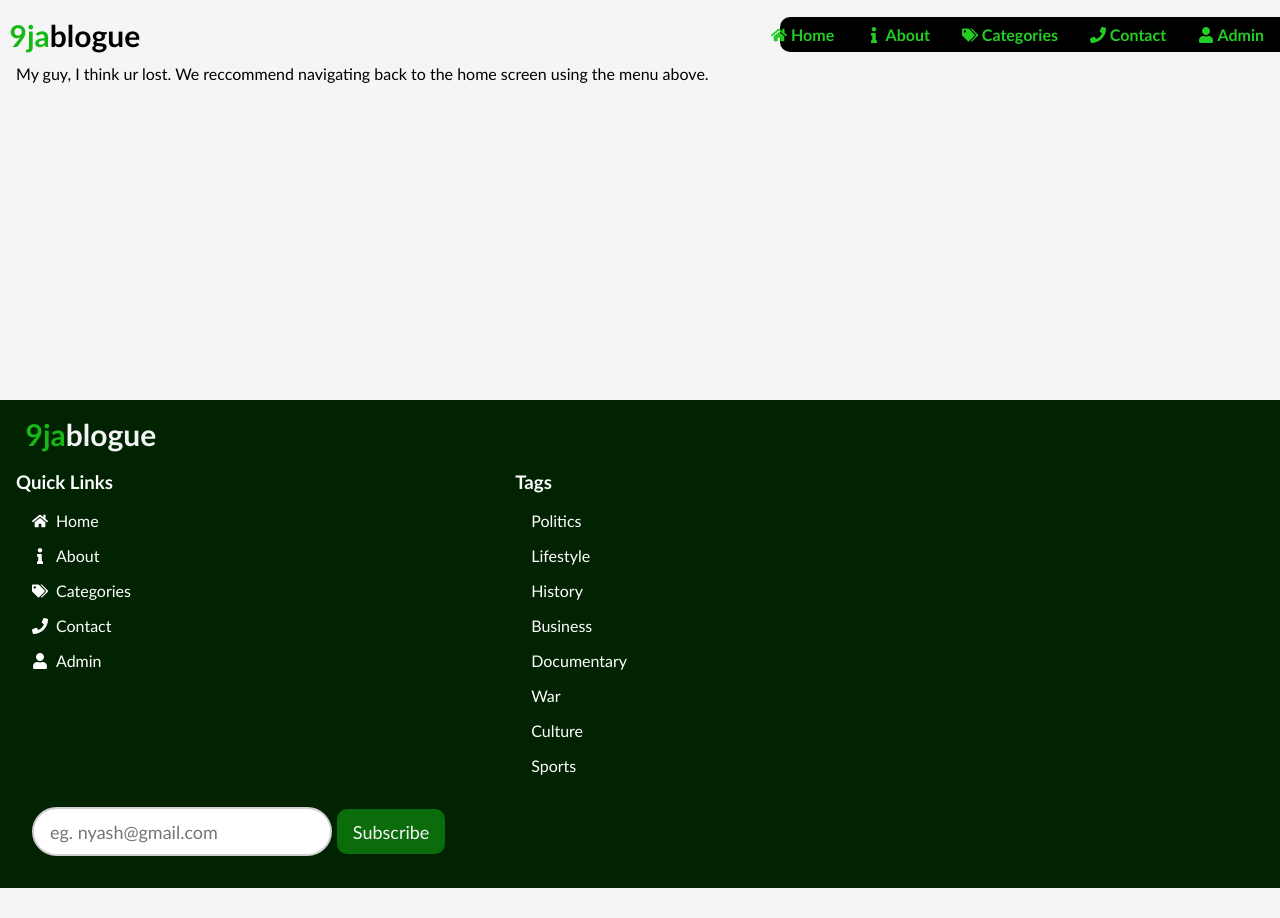
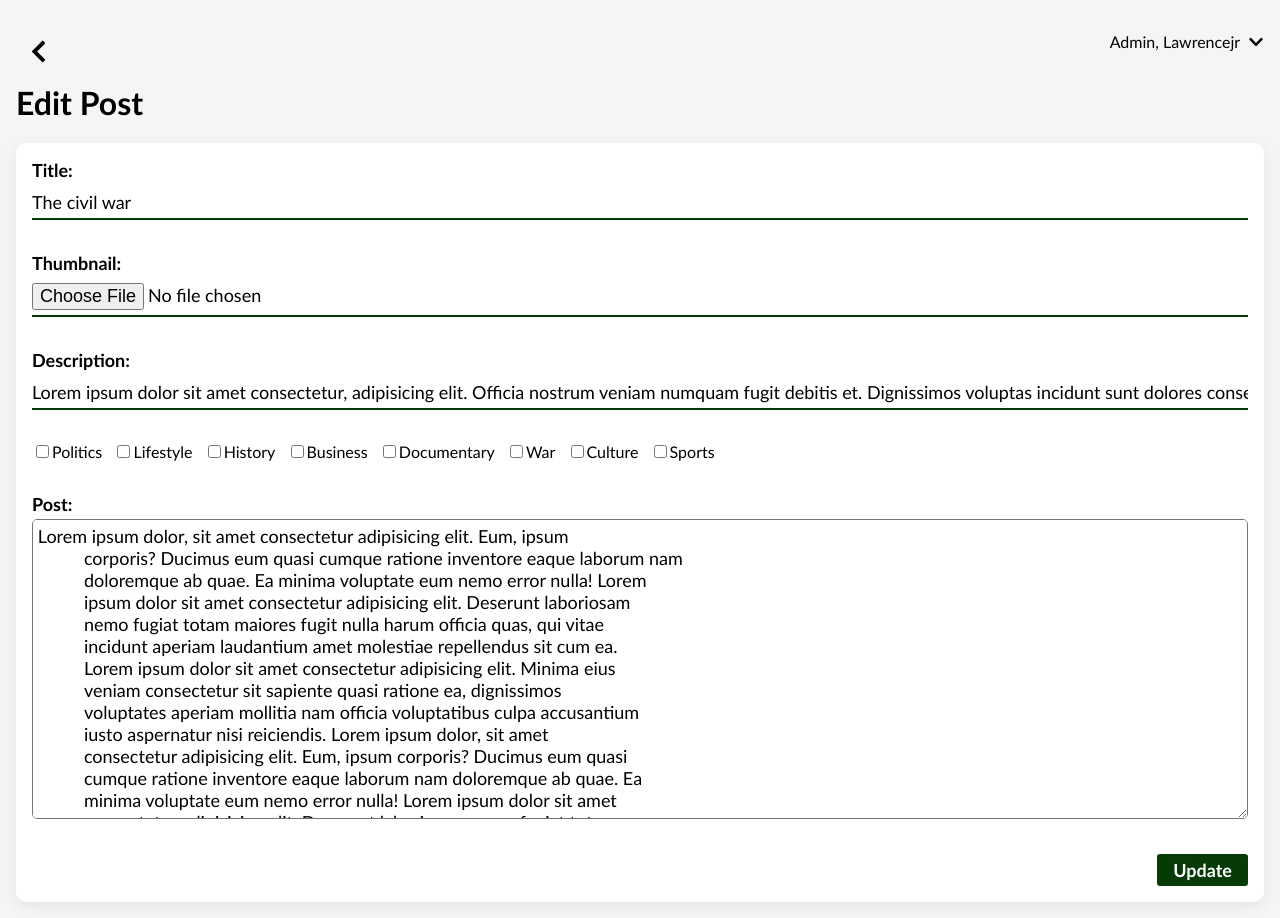
Before and after one commit to lawrencejr5/9jablogue, a React (Create React App) app in the folder client/: page /admin/edit-post/1 in a window 1280 px wide. Before the commit the page ends 888 px from the top, so only its background shows below. Built offline with nearby package versions, Linux system fonts and the light colour scheme.

Commit message:
edit post and logout dd

```diff
--- a/client/src/App.js
+++ b/client/src/App.js
@@ -11,6 +11,7 @@ import Dashboard from "./pages/admin/Dashboard";
 import Write from "./pages/admin/Write";
 import Posts from "./pages/admin/Posts";
 import Account from "./pages/admin/Account";
+import EditPost from "./pages/admin/EditPost";
 
 import ErrorPage from "./pages/Error";
 import ScrollTop from "./components/ScrollTop";
@@ -31,6 +32,7 @@ const App = () => {
           <Route path="admin/" element={<Dashboard />} />
           <Route path="admin/posts/" element={<Posts />} />
           <Route path="admin/write/" element={<Write />} />
+          <Route path="admin/edit-post/:id" element={<EditPost />} />
           <Route path="admin/account/" element={<Account />} />
           <Route path="*" element={<ErrorPage />} />
         </Routes>
--- a/client/src/components/AdminDd.js
+++ b/client/src/components/AdminDd.js
@@ -1,12 +1,22 @@
-import React from "react";
-import { FaChevronDown } from "react-icons/fa";
+import React, { useState } from "react";
+import { FaChevronDown, FaChevronUp, FaPowerOff } from "react-icons/fa";
 
 const AdminDd = () => {
+  const [dd, setDd] = useState(false);
+
   return (
-    <div className="admin-dd">
-      Admin, Lawrencejr &nbsp;
-      <FaChevronDown />
-    </div>
+    <>
+      <div className="admin-dd">
+        <div className="click" onClick={() => setDd((prev) => !prev)}>
+          Admin, Lawrencejr &nbsp;
+          {dd ? <FaChevronUp /> : <FaChevronDown />}
+        </div>
+        <div className={`dd-list ${dd ? "" : "hide"}`}>
+          Logout&nbsp;
+          <FaPowerOff size={"12px"} />
+        </div>
+      </div>
+    </>
   );
 };
 
--- a/client/src/components/modals/EditPost.js
+++ /dev/null
@@ -1,14 +0,0 @@
-import React from "react";
-
-const EditPost = ({ closed, setClosed }) => {
-  return (
-    <div className={`modal-container ${closed ? "close" : ""}`}>
-      <div className={`modal`}>
-        <h2>Edit post</h2>
-        <form action=""></form>
-      </div>
-    </div>
-  );
-};
-
-export default EditPost;
--- /dev/null
+++ b/client/src/index.admin.css
@@ -0,0 +1,3 @@
+@tailwind base;
+@tailwind components;
+@tailwind utilities;
--- a/client/src/index.css
+++ b/client/src/index.css
@@ -662,12 +662,29 @@ footer .news-letter {
   box-shadow: 0px 2px 12px rgba(217, 216, 216, 0.593);
 }
 .admin-dd {
+  margin: 1rem 0 2rem;
   width: 100%;
+}
+.admin-dd .click {
   display: flex;
   justify-content: flex-end;
   align-items: center;
-  margin: 1rem 0 2rem;
 }
+.admin-dd .dd-list {
+  position: absolute;
+  right: 1rem;
+  background-color: #fff;
+  padding: 0.3rem 1rem;
+  margin: 0.3rem;
+  border-radius: 5px;
+  box-shadow: 0px 2px 12px rgba(217, 216, 216, 0.593);
+  display: flex;
+  align-items: center;
+}
+.admin-dd .dd-list.hide {
+  display: none;
+}
+
 .admin-links {
   width: 100%;
 }
@@ -828,7 +845,6 @@ footer .news-letter {
   border-radius: 10px;
   box-shadow: 0px 4px 24px rgba(209, 205, 205, 0.741);
 }
-
 .modal-container .modal h2 {
   margin: 0 auto;
   display: table;
--- /dev/null
+++ b/client/src/pages/admin/EditPost.js
@@ -0,0 +1,76 @@
+import React, { useEffect } from "react";
+import { useParams } from "react-router-dom";
+
+import AdminNav from "../../components/AdminNav";
+import Logo from "../../components/Logo";
+import AdminDd from "../../components/AdminDd";
+import Navbaek from "../../components/Navbaek";
+
+import { catgories } from "../../data/categories";
+import { posts } from "../../data/posts";
+import { text } from "../../data/postText";
+
+const EditPost = () => {
+  const { id } = useParams();
+  const thePost = posts.find((post) => post.id === Number(id));
+
+  return (
+    <main className="admin-main write">
+      <Navbaek />
+      <AdminDd />
+      <div className="header">
+        <h1>Edit Post</h1>
+      </div>
+      <form action="">
+        <div className="inp-holder">
+          <label htmlFor="">Title:</label>
+          <input
+            type="title"
+            placeholder="title"
+            name=""
+            value={thePost.title}
+            id=""
+          />
+        </div>
+        <div className="inp-holder">
+          <label htmlFor="">Thumbnail:</label>
+          <input type="file" name="" id="" />
+        </div>
+        <div className="inp-holder">
+          <label htmlFor="">Description:</label>
+          <input
+            type="title"
+            placeholder="description"
+            value={thePost.description}
+            name=""
+            id=""
+          />
+        </div>
+        <div className="check-holder">
+          {catgories.map((cat, i) => {
+            return (
+              <div className="check" key={i}>
+                <input type="checkbox" name="" id="" />
+                <label htmlFor="">{cat.name}</label>
+              </div>
+            );
+          })}
+        </div>
+        <div className="inp-holder">
+          <label htmlFor="">Post:</label>
+          <textarea
+            name=""
+            placeholder="write something..."
+            value={text}
+            id=""
+          ></textarea>
+        </div>
+        <div className="btn-holder">
+          <button>Update</button>
+        </div>
+      </form>
+    </main>
+  );
+};
+
+export default EditPost;
--- a/client/src/pages/admin/Posts.js
+++ b/client/src/pages/admin/Posts.js
@@ -5,7 +5,6 @@ import { FaEdit, FaTrash } from "react-icons/fa";
 import AdminNav from "../../components/AdminNav";
 import Logo from "../../components/Logo";
 import AdminDd from "../../components/AdminDd";
-import EditPost from "../../components/modals/EditPost";
 import DelPost from "../../components/modals/DelPost";
 
 import { posts } from "../../data/posts";
@@ -14,7 +13,6 @@ const Posts = () => {
   const navigate = useNavigate();
 
   const [delClosed, setDelClosed] = useState(true);
-  const [editClosed, setEditClosed] = useState(true);
 
   return (
     <main className="admin-main my-posts">
@@ -53,7 +51,10 @@ const Posts = () => {
                   );
                 })}
                 <div className="actn-btns">
-                  <button id="edit" onClick={() => setEditClosed(false)}>
+                  <button
+                    id="edit"
+                    onClick={() => navigate(`/admin/edit-post/${post.id}`)}
+                  >
                     Edit &nbsp;
                     <FaEdit />
                   </button>
@@ -67,7 +68,6 @@ const Posts = () => {
           );
         })}
       </div>
-      <EditPost closed={editClosed} setClosed={setEditClosed} />
       <DelPost closed={delClosed} setClosed={setDelClosed} />
     </main>
   );
```
